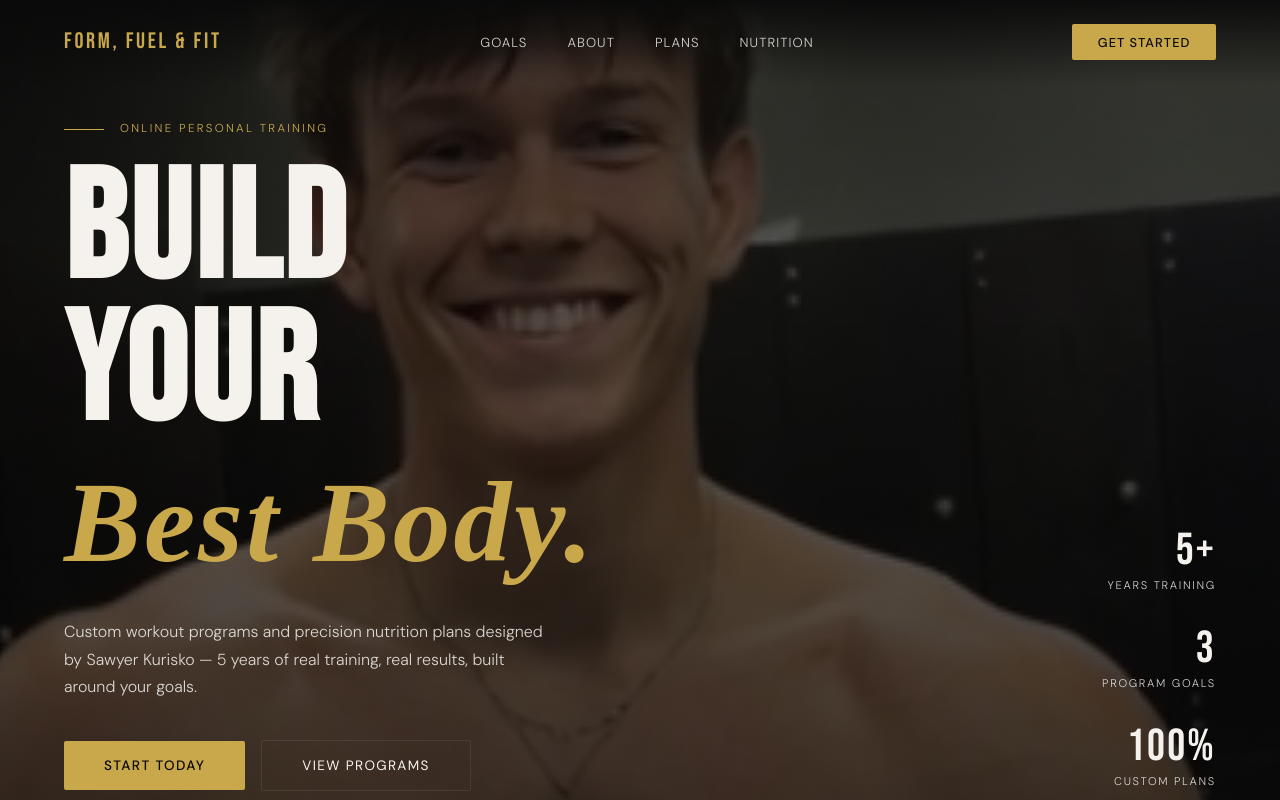
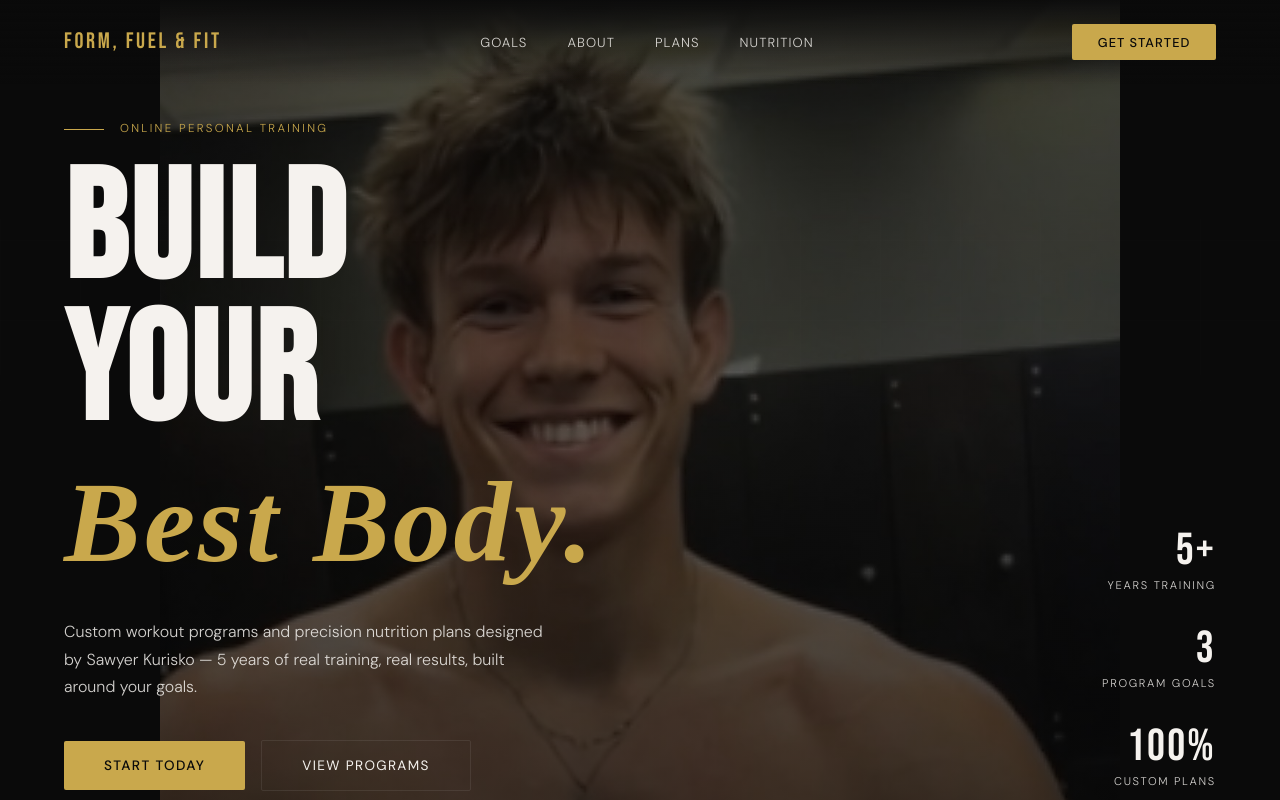
Before and after one commit to Daytradingradio/formfuelandfit, a React (Vite) app in the folder client/: page / in a window 1280 px wide. Shown: the top 800 px of the page. Built offline with nearby package versions, Linux system fonts and the light colour scheme.

Commit message:
Zoom out hero image to show more body

```diff
--- a/client/src/pages/Home.jsx
+++ b/client/src/pages/Home.jsx
@@ -19,7 +19,7 @@ export default function Home() {
 
       {/* HERO */}
       <section style={{ minHeight: '100vh', display: 'flex', flexDirection: 'column', justifyContent: 'flex-end', padding: '0 4rem 6rem', paddingTop: '120px', position: 'relative', overflow: 'hidden' }}>
-        <div style={{ position: 'absolute', inset: 0, background: 'url("/images/sawyer_hero.jpg") center 30% / cover no-repeat' }} />
+        <div style={{ position: 'absolute', inset: 0, background: 'url("/images/sawyer_hero.jpg") center 15% / 75% auto no-repeat' }} />
         <div style={{ position: 'absolute', inset: 0, background: 'linear-gradient(to bottom, rgba(10,10,10,0.6) 0%, rgba(10,10,10,0.5) 50%, rgba(10,10,10,0.7) 100%)' }} />
         <div style={{ position: 'absolute', inset: 0, backgroundImage: 'linear-gradient(rgba(255,255,255,0.025) 1px, transparent 1px), linear-gradient(90deg, rgba(255,255,255,0.025) 1px, transparent 1px)', backgroundSize: '80px 80px', maskImage: 'linear-gradient(to bottom, transparent 0%, rgba(0,0,0,0.3) 30%, transparent 100%)' }} />
 
```
